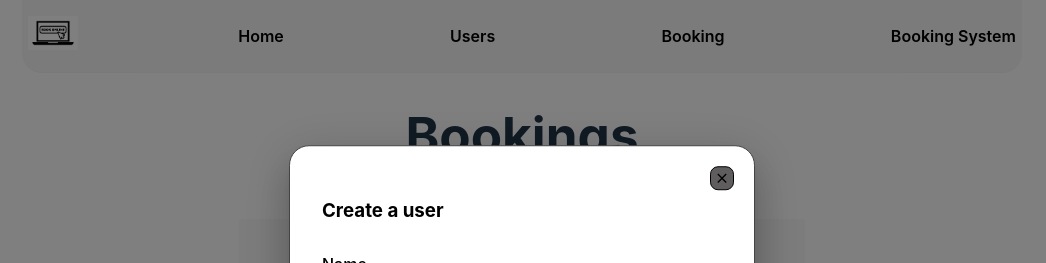
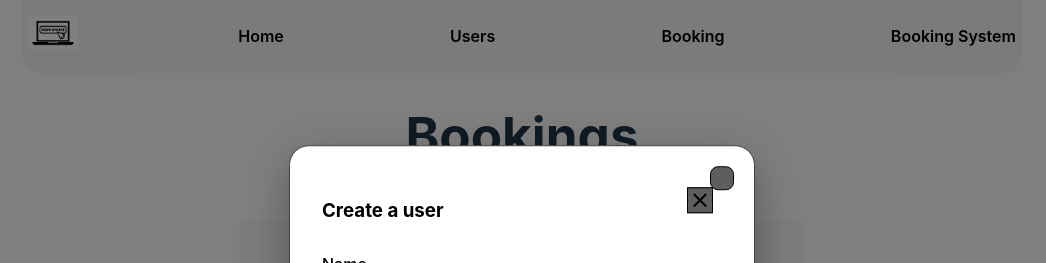
Before and after one commit to Yuliia-Diachenko/appointment-booking-system-front, a React (Vite) app: page /bookings in a window 1280 px wide. Both pictures are taken after a click on the button "Create". Shown: the top 263 px of the page, without its empty margins (118-1164 px from the left). Built offline with nearby package versions, Linux system fonts and the light colour scheme; no server answers.

Commit message:
fix styles

```diff
--- a/src/components/BookingForm/BookingForm.jsx
+++ b/src/components/BookingForm/BookingForm.jsx
@@ -51,7 +51,7 @@ const BookingForm = ({ userId, onClose }) => {
     };
 
     return (
-        <>
+        <div>className={css.container}
         <ToastContainer position="top-right" autoClose={5000} hideProgressBar={false} closeOnClick />
         <Formik
             initialValues={initialValues}
@@ -77,7 +77,7 @@ const BookingForm = ({ userId, onClose }) => {
                 </Form>
             )}
         </Formik>
-        </>
+        </div>
     );
 };
 
--- a/src/components/ModalWindow/ModalWindow.jsx
+++ b/src/components/ModalWindow/ModalWindow.jsx
@@ -55,7 +55,7 @@ export default function ModalWindow({userId}) {
         >
         <Box sx={style} className={css.container}>
         <button onClick={handleClose} className={css.iconClose}>
-        <IoMdClose />
+        <IoMdClose className={css.iconClose} />
         </button>
                     {modalType === 'create' && <UserFormCreate
                             onStart={handleDeleteStart}
--- a/src/components/ModalWindowBooking/ModalWindowBooking.jsx
+++ b/src/components/ModalWindowBooking/ModalWindowBooking.jsx
@@ -22,7 +22,7 @@ const ModalWindowBooking = ({ userId, onClose }) => {
             <Box sx={style}>
                 <div className={css.modalHeader}>
                     <h2>Booking Form</h2>
-                    <IoMdClose onClick={onClose} />
+                    <IoMdClose onClick={onClose} className={css.iconClose}/>
                 </div>
                 <BookingForm userId={userId} onClose={onClose} />
             </Box>
--- a/src/components/ModalWindowBooking/ModalWindowBooking.module.css
+++ b/src/components/ModalWindowBooking/ModalWindowBooking.module.css
@@ -1,5 +1,4 @@
 .iconClose {
-    border: 1px solid;
     position: absolute;
     top: 20px;
     right: 20px;
@@ -8,7 +7,6 @@
     display: flex;
     align-items: center;
     justify-content: center;
-    background-color: #5f5d5d;
     padding: 0;
     cursor: pointer;
     transition: background-color 250ms cubic-bezier(0.4, 0, 0.2, 1), border 250ms cubic-bezier(0.4, 0, 0.2, 1);
@@ -18,4 +16,5 @@
 }
 .modalHeader{
     color: black;
+    display: flex;
 }
```
